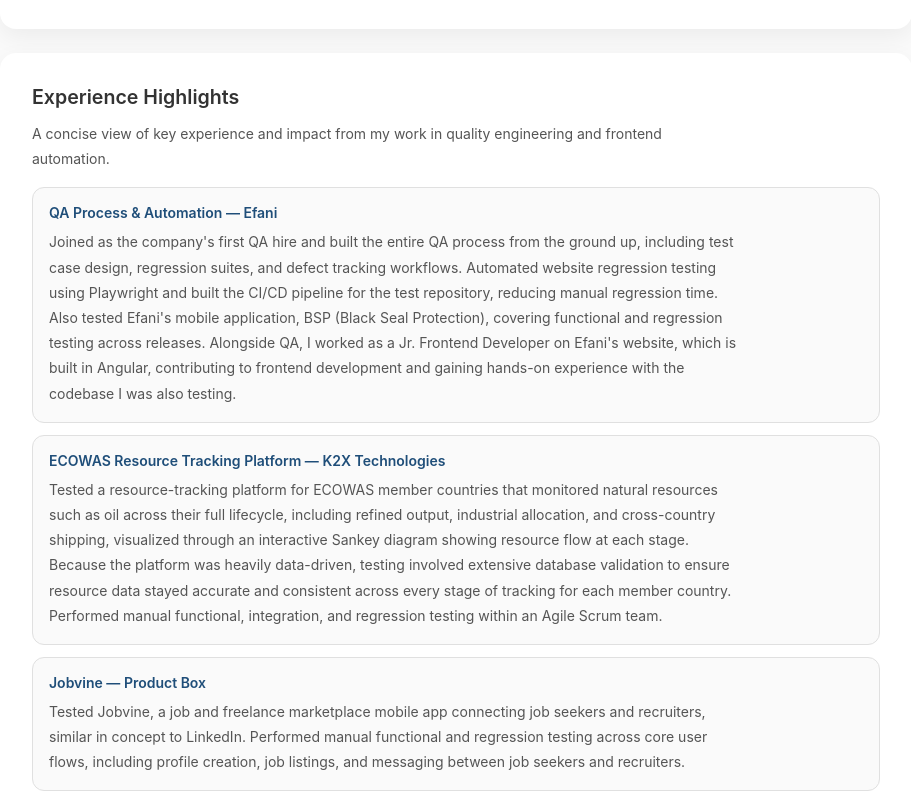
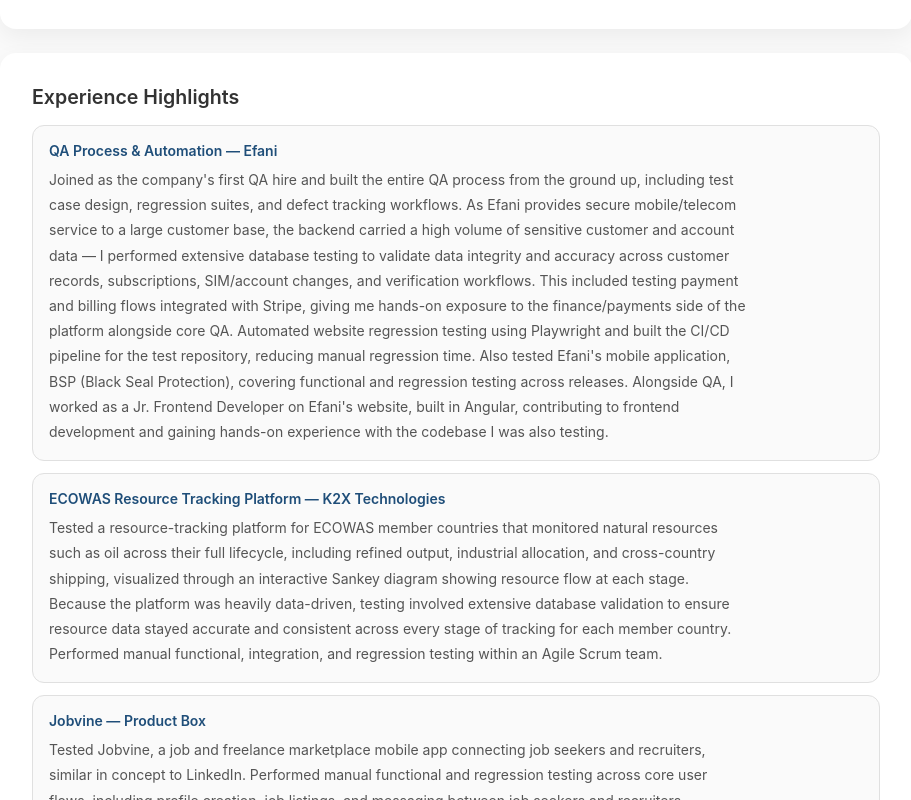
Before and after one commit to root972/Meine-Portfolio, an Angular app: page /dashboard in a window 1280 px wide. Shown: the part 1960-2760 px from the top of the page, without its empty margins (184-1095 px from the left). Built offline with nearby package versions, Linux system fonts and the light colour scheme.

Commit message:
Experience section portfolio UI

```diff
--- a/src/app/pages/dashboard/dashboard.component.html
+++ b/src/app/pages/dashboard/dashboard.component.html
@@ -109,12 +109,11 @@
 
   <section id="projects" class="section-card">
     <h3>Experience Highlights</h3>
-    <p>A concise view of key experience and impact from my work in quality engineering and frontend automation.</p>
     <div class="experience-list">
       <article class="experience-item">
         <h4>QA Process &amp; Automation — Efani</h4>
         <p>
-          Joined as the company's first QA hire and built the entire QA process from the ground up, including test case design, regression suites, and defect tracking workflows. Automated website regression testing using Playwright and built the CI/CD pipeline for the test repository, reducing manual regression time. Also tested Efani's mobile application, BSP (Black Seal Protection), covering functional and regression testing across releases. Alongside QA, I worked as a Jr. Frontend Developer on Efani's website, which is built in Angular, contributing to frontend development and gaining hands-on experience with the codebase I was also testing.
+          Joined as the company's first QA hire and built the entire QA process from the ground up, including test case design, regression suites, and defect tracking workflows. As Efani provides secure mobile/telecom service to a large customer base, the backend carried a high volume of sensitive customer and account data — I performed extensive database testing to validate data integrity and accuracy across customer records, subscriptions, SIM/account changes, and verification workflows. This included testing payment and billing flows integrated with Stripe, giving me hands-on exposure to the finance/payments side of the platform alongside core QA. Automated website regression testing using Playwright and built the CI/CD pipeline for the test repository, reducing manual regression time. Also tested Efani's mobile application, BSP (Black Seal Protection), covering functional and regression testing across releases. Alongside QA, I worked as a Jr. Frontend Developer on Efani's website, built in Angular, contributing to frontend development and gaining hands-on experience with the codebase I was also testing.
         </p>
       </article>
 
```
